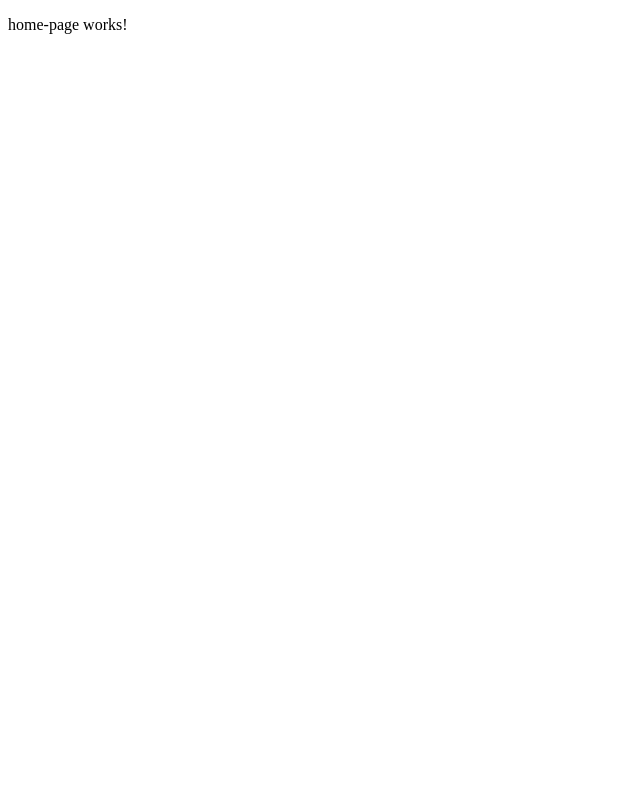
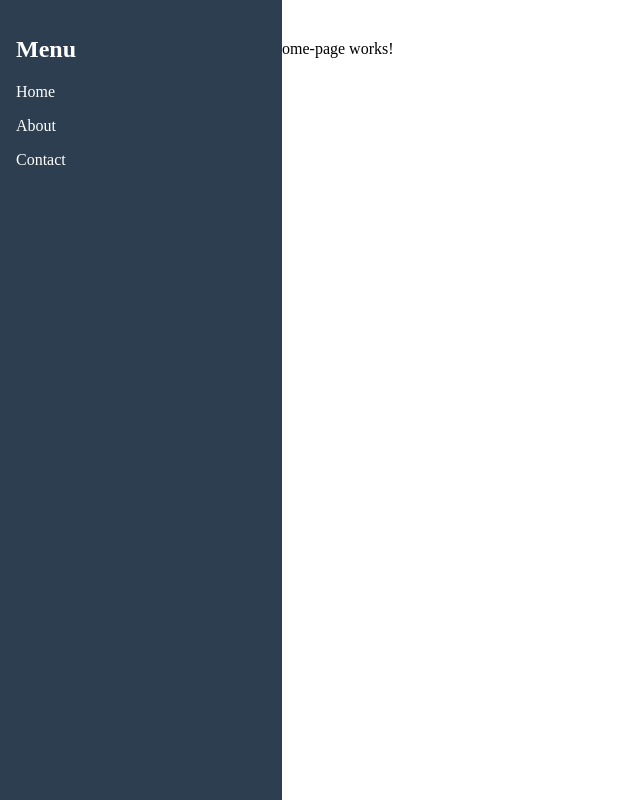
Before and after one commit to MaxenceSigouin/INF8808-Projet, an Angular app in the folder projet-dataviz/: page / in a window 1280 px wide. Shown: the whole page, without its empty margins (0-640 px from the left). Built offline with nearby package versions, Linux system fonts and the light colour scheme.

Commit message:
feat: add base sidebar that does nothing cause of bad redirecting

```diff
--- a/projet-dataviz/src/app/app.component.css
+++ b/projet-dataviz/src/app/app.component.css
@@ -0,0 +1,4 @@
+.main-content {
+    margin-left: 250px; /* Same as sidebar width */
+    padding: 1rem;
+  }
--- a/projet-dataviz/src/app/app.component.html
+++ b/projet-dataviz/src/app/app.component.html
@@ -1 +1,5 @@
-<router-outlet />
+<app-sidebar></app-sidebar>
+
+<div class="main-content">
+  <router-outlet></router-outlet>
+</div>
--- a/projet-dataviz/src/app/app.component.ts
+++ b/projet-dataviz/src/app/app.component.ts
@@ -1,9 +1,10 @@
 import { Component } from '@angular/core';
 import { RouterOutlet } from '@angular/router';
+import { SidebarComponent } from './components/sidebar/sidebar.component';
 
 @Component({
   selector: 'app-root',
-  imports: [RouterOutlet],
+  imports: [RouterOutlet, SidebarComponent],
   templateUrl: './app.component.html',
   styleUrl: './app.component.css'
 })
--- /dev/null
+++ b/projet-dataviz/src/app/components/sidebar/sidebar.component.css
@@ -0,0 +1,28 @@
+.sidebar {
+    width: 250px;
+    height: 100vh;
+    background-color: #2c3e50;
+    color: white;
+    padding: 1rem;
+    position: fixed;
+    top: 0;
+    left: 0;
+  }
+
+  .sidebar ul {
+    list-style-type: none;
+    padding: 0;
+  }
+
+  .sidebar li {
+    margin: 1rem 0;
+  }
+
+  .sidebar a {
+    color: white;
+    text-decoration: none;
+  }
+
+  .sidebar a:hover {
+    text-decoration: underline;
+  }
--- /dev/null
+++ b/projet-dataviz/src/app/components/sidebar/sidebar.component.html
@@ -0,0 +1,8 @@
+<div class="sidebar">
+    <h2>Menu</h2>
+    <ul>
+      <li><a routerLink="/home">Home</a></li>
+      <li><a routerLink="/about">About</a></li>
+      <li><a routerLink="/contact">Contact</a></li>
+    </ul>
+</div>
```
Also changed, not shown: projet-dataviz/src/app/components/sidebar/sidebar.component.ts (added, +11 -0 lines), 1 other file (tests, documents, lock files or other folders).
